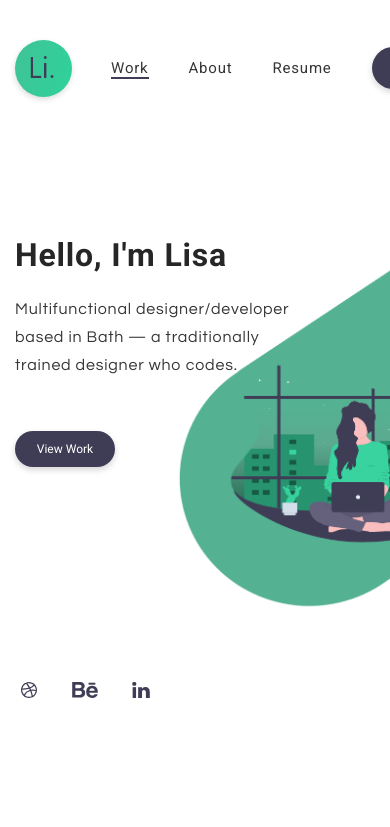
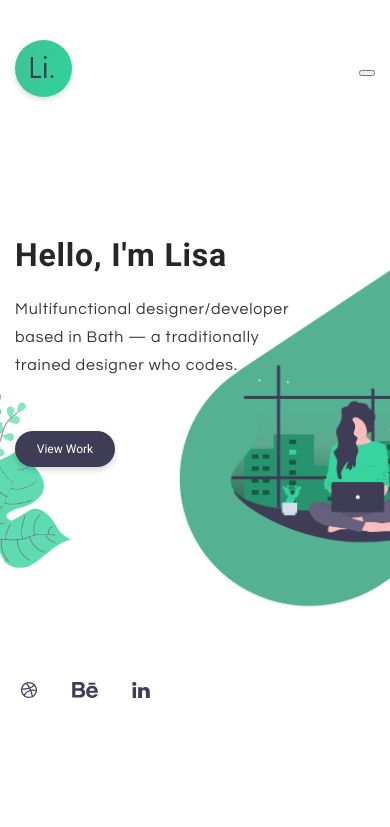
Before and after one commit to cheman121998/portfolio, a React (Create React App) app: page / in a window 390 px wide. Shown: the top 827 px of the page. Built offline with nearby package versions, Linux system fonts and the light colour scheme.

Commit message:
Update Code Menu in Mobile

```diff
--- a/src/assets/images/index.js
+++ b/src/assets/images/index.js
@@ -16,8 +16,10 @@ import strategy from './Strategy-image.png';
 import dotLine1 from './dotLine1.png';
 import dotLine2 from './dotLine2.png';
 import cake from './cake.png';
+import bg from './bg.png';
 
 export {
+    bg,
     behance,
     dibble,
     linkedin,
--- a/src/components/Header/index.jsx
+++ b/src/components/Header/index.jsx
@@ -1,55 +1,90 @@
+/* eslint-disable react/no-unescaped-entities */
 import React from 'react';
 import './style.scss';
 import { logo, dibble, behance, linkedin } from '../../assets/images';
-import { Link } from 'react-router-dom';
-import { Tooltip, Button } from 'antd';
+import { Link, NavLink } from 'react-router-dom';
+import { Tooltip, Button, Drawer } from 'antd';
 
+const link = (to, label) => (
+    <NavLink
+        to={to}
+        // activeStyle={{
+        //     textDecoration: 'underline',
+        // }}
+    >
+        {label}
+    </NavLink>
+);
+
+const linkMobile = (to, label) => (
+    <NavLink
+        to={to}
+        activeStyle={{
+            width: '100%',
+            color: '#3f3d56',
+            fontSize: '18px',
+        }}
+    >
+        {label}
+    </NavLink>
+);
 class Header extends React.Component {
+    constructor(props) {
+        super(props);
+        this.state = {
+            visiable: false,
+            showSearch: true,
+        };
+        this.showMenu = () => this.setState({ visible: true });
+        this.closeMenu = () => this.setState({ visible: false });
+    }
     render() {
+        const { visible, showSearch } = this.state;
         return (
             <div>
                 <section id="header">
-                    <nav className="navbar" id="mainNav">
+                    <div className="navbar" id="mainNav">
                         <div className="container">
-                            <Link className="navbar-brand" to="./about">
-                                <img src={logo} alt="logo" />
-                            </Link>
-                            {/* <button
-                                data-toggle="collapse"
-                                data-target="#navbarResponsive"
-                                className="navbar-toggler navbar-toggler-right"
-                                type="button"
-                                data-toogle="collapse"
-                                aria-controls="navbarResponsive"
-                                aria-expanded="false"
-                                aria-label="Toggle navigation"
-                            >
-                                <i className="fa fa-bars"></i>
-                            </button> */}
-                            <div className="collapse" id="navbarResponsive">
-                                <ul id="nav" className="nav navbar-nav">
-                                    <li className="nav-item" role="presentation">
-                                        <Link to="./work" className="nav-link active">
-                                            Work
-                                        </Link>
-                                    </li>
-                                    <li className="nav-item" role="presentation">
-                                        <Link to="./about" className="nav-link ">
-                                            About
-                                        </Link>
-                                    </li>
-                                    <li className="nav-item" role="presentation">
-                                        <Link to="./resume" className="nav-link">
-                                            Resume
-                                        </Link>
-                                    </li>
-                                    <Tooltip trigger="click" placement="topLeft" title="Contact">
-                                        <Button>Contact</Button>
-                                    </Tooltip>
-                                </ul>
+                            <div className="sub-navbar">
+                                <Link className="navbar-brand" to="./about">
+                                    <img src={logo} alt="logo" />
+                                </Link>
+                                <div className="nav-item">
+                                    <nav className="nav-link">
+                                        {link('/home', 'Work')}
+                                        {link('/about', 'About')}
+                                        {link('/resume', 'Resume')}
+
+                                        <Tooltip placement="bottomLeft" title="Contact us">
+                                            <button className="contactUs">Contact</button>
+                                        </Tooltip>
+                                    </nav>
+                                </div>
+                                <div className="showOnMobile">
+                                    <button className="buttonMenu" onClick={this.showMenu}>
+                                        <ion-icon name="menu-outline"></ion-icon>
+                                    </button>
+
+                                    <Drawer
+                                        title="Menu"
+                                        placement="right"
+                                        closable={false}
+                                        onClose={this.closeMenu}
+                                        visible={this.state.visible}
+                                    >
+                                        {linkMobile('/home', 'Work')}
+                                        {linkMobile('/about', 'About')}
+                                        {linkMobile('/resume', 'Resumne')}
+
+                                        <Tooltip placement="bottomLeft" title="Contact us">
+                                            <Button className="contact">Contact</Button>
+                                        </Tooltip>
+                                    </Drawer>
+                                </div>
                             </div>
                         </div>
-                    </nav>
+                    </div>
+
                     <div className="container">
                         <div className="intro-text">
                             <h1>Hello, I'm Lisa</h1>
--- a/src/components/Header/style.scss
+++ b/src/components/Header/style.scss
@@ -6,32 +6,31 @@
     background: url('../../assets/images/IllustrationHeader.png') no-repeat;
     background-size: 100vh;
     background-position: right;
+
     .navbar {
         max-height: 56px;
         .container {
             display: flex;
             align-items: center;
             justify-content: space-between;
+            .sub-navbar {
+                display: flex;
+                align-items: center;
+                justify-content: space-between;
+                width: 100%;
                 .navbar-brand {
                     width: 56px;
                     height: 56px;
                     box-shadow: 0 3px 6px rgba(0, 0, 0, 0.16);
                     border-radius: 50%;
                 }
-            .collapse {
-                .nav {
-                    display: flex;
-                    justify-content: center;
-                    align-items: center;
-                    list-style: none;
-                    margin: 0;
                 .nav-item {
-                        line-height: 20px;
-                        padding-right: 40px;
+                    .nav-link {
                         a {
                             color: #363636;
                             font-size: 15px;
                             height: 20px;
+                            margin-right: 40px;
                         }
                         a:hover,
                         a.active {
@@ -57,6 +56,22 @@
                         color: #3f3d56;
                         background: transparent;
                         font-weight: bold;
+                    }
+                }
+                .showOnMobile {
+                    display: none;
+                    .contact {
+                        border-radius: 24px;
+                        background: #3f3d56;
+                        color: #fff;
+                        font-size: 15px;
+                        line-height: 20px;
+                        width: 126px;
+                        height: 42px;
+                        border: none;
+                        text-align: center;
+                        box-shadow: 0 3px 6px rgba(0, 0, 0, 0.16);
+                        transition: 0.5s ease;
                     }
                 }
             }
@@ -110,11 +125,59 @@
         }
     }
 }
+.ant-drawer-body {
+    background-color: #54b192;
+    display: block;
+    a {
+        color: #fff;
+        font-size: 18px;
+        display: block;
+        line-height: 40px;
+    }
+    // a:hover,
+    // a.active {
+    //     border-bottom: 2px solid #3f3d56;
+    //     width: fit-content;
+    // }
+    button {
+        border-radius: 24px;
+        background: #3f3d56;
+        color: #fff;
+        font-size: 15px;
+        line-height: 20px;
+        height: 42px;
+        border: none;
+        text-align: center;
+        box-shadow: 0 3px 6px rgba(0, 0, 0, 0.16);
+        transition: 0.5s ease;
+        width: 126px;
+        margin-top: 36px;
+        width: 100%;
+    }
+    button:hover {
+        border: 2px solid #3f3d56;
+        background: transparent;
+        font-weight: bold;
+        color: white;
+    }
+}
 
 @media (max-width: 575px) {
     #header {
         background-size: 60vh;
         background-position-x: 20vh;
+        .navbar {
+            .container {
+                .sub-navbar {
+                    .nav-item {
+                        display: none;
+                    }
+                    .showOnMobile {
+                        display: block;
+                    }
+                }
+            }
+        }
         .container {
             .intro-text {
                 h1 {
--- a/src/pages/Home/style.scss
+++ b/src/pages/Home/style.scss
@@ -10,6 +10,8 @@ $font-content: 'Questrial', sans-serif;
     overflow: hidden;
     font-family: $font-title;
     letter-spacing: 0.05rem;
+    background: url('./../../assets/images/bg.png') no-repeat;
+    background-size: cover;
     h1 {
         font-size: 34px;
     }
```
Also changed, not shown: src/assets/images/bg.png (added). Lines whose indentation alone changed are shown as unchanged.
